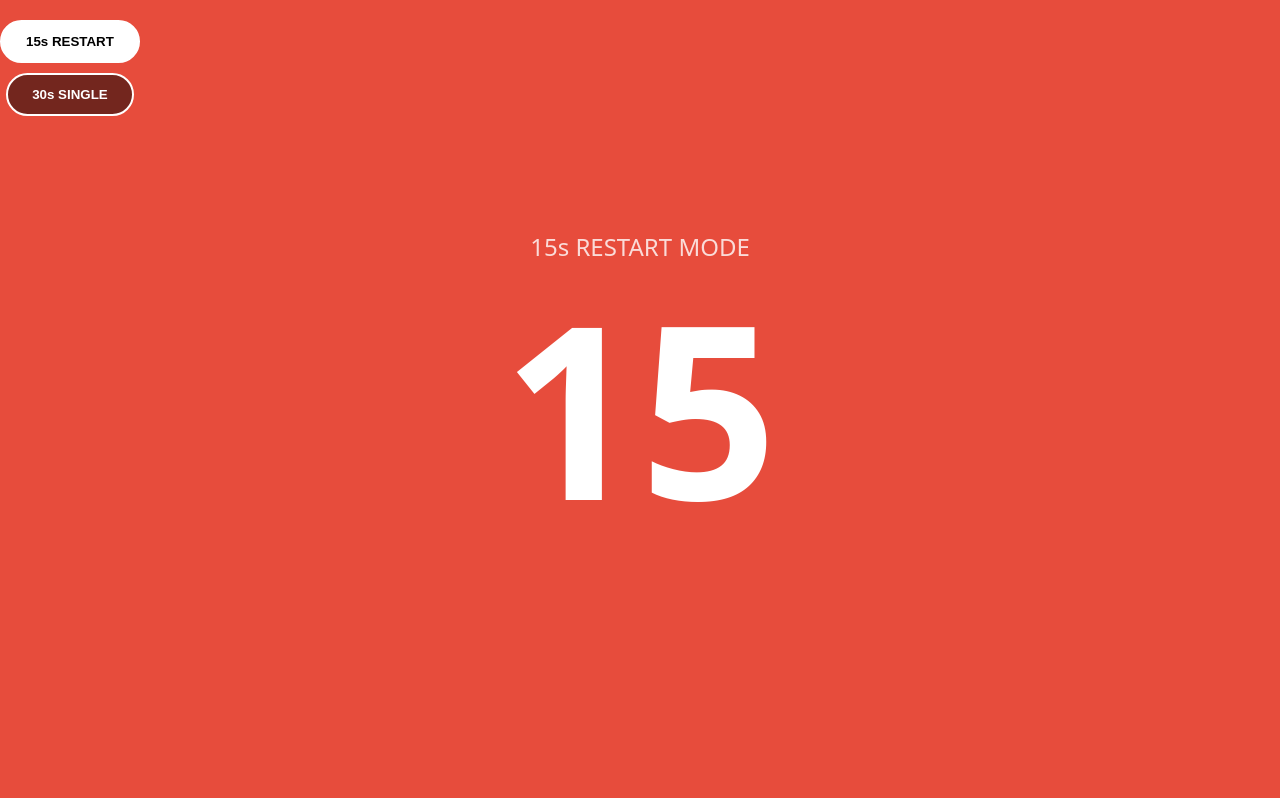
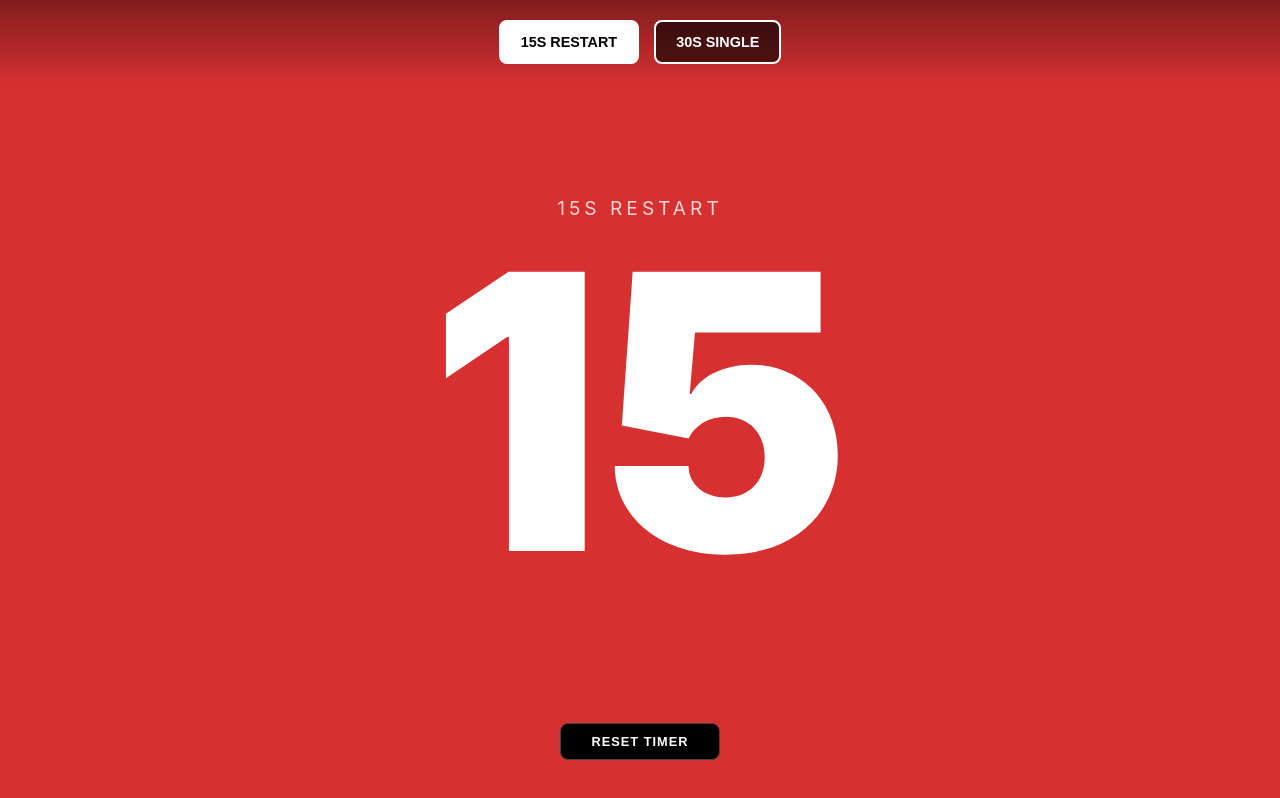
Before and after one commit to remy/tools, a plain HTML site: page buzzer/index.html in a window 1280 px wide. Drawn offline with Linux system fonts and the light colour scheme.

Commit message:
Update index.html

```diff
--- a/buzzer/index.html
+++ b/buzzer/index.html
@@ -2,15 +2,14 @@
 <html lang="en">
 <head>
     <meta charset="UTF-8">
-    <meta name="viewport" content="width=device-width, initial-scale=1.0">
-    <title>Universal Buzzer</title>
+    <meta name="viewport" content="width=device-width, initial-scale=1.0, maximum-scale=1.0, user-scalable=no">
+    <title>Fixed Multi-Buzzer</title>
     <style>
         :root {
-            --bg-color: #1a1a1a;
-            --buzzer-red: #e74c3c;
-            --buzzer-blue: #3498db;
-            --buzzer-green: #27ae60;
-            --text-white: #ffffff;
+            --bg-dark: #121212;
+            --red: #d63031;
+            --blue: #0984e3;
+            --green: #00b894;
         }
 
         body, html {
@@ -18,187 +17,199 @@
             padding: 0;
             height: 100vh;
             width: 100vw;
-            background-color: var(--bg-color);
-            font-family: system-ui, sans-serif;
+            background-color: var(--bg-dark);
+            font-family: -apple-system, BlinkMacSystemFont, "Segoe UI", Roboto, Helvetica, Arial, sans-serif;
             overflow: hidden;
-            user-select: none;
-            touch-action: manipulation; /* Prevents double-tap zoom delay on mobile */
+            touch-action: manipulation;
         }
 
-        /* The background that acts as the buzzer */
-        #main-canvas {
-            position: absolute;
+        /* The background is the buzzer. It fills 100% of the screen. */
+        #buzzer-bg {
+            position: fixed;
             top: 0;
             left: 0;
             width: 100%;
             height: 100%;
+            background-color: var(--red);
             display: flex;
             flex-direction: column;
             justify-content: center;
             align-items: center;
-            background-color: var(--buzzer-red);
-            transition: background-color 0.2s;
             z-index: 1;
+            transition: background-color 0.15s ease;
         }
 
-        /* UI Overlay - things that are NOT the buzzer */
-        .ui-layer {
-            position: relative;
+        /* Top Bar for Mode Selection */
+        .top-nav {
+            position: fixed;
+            top: 0;
+            left: 0;
+            width: 100%;
+            padding: 20px 0;
+            display: flex;
+            justify-content: center;
+            gap: 15px;
             z-index: 10;
-            pointer-events: none; /* Allows clicks to pass through to the background */
-            display: flex;
-            flex-direction: column;
-            align-items: center;
+            background: linear-gradient(to bottom, rgba(0,0,0,0.4), transparent);
         }
 
-        /* Buttons must have pointer-events: auto to be clickable */
-        .interactive {
-            pointer-events: auto;
+        .btn {
+            padding: 12px 20px;
+            border: 2px solid white;
+            border-radius: 8px;
+            background: rgba(0,0,0,0.6);
+            color: white;
+            font-weight: bold;
+            text-transform: uppercase;
+            font-size: 0.9rem;
+            cursor: pointer;
+            min-width: 120px;
+            pointer-events: auto; /* Ensures buttons are clickable */
         }
 
-        #controls {
-            position: fixed;
-            top: 20px;
-            display: flex;
-            gap: 10px;
-        }
-
-        .mode-btn {
-            padding: 12px 24px;
-            border: 2px solid white;
-            border-radius: 30px;
-            background: rgba(0,0,0,0.5);
-            color: white;
-            font-weight: bold;
-            cursor: pointer;
-        }
-
-        .mode-btn.active {
+        .btn.active {
             background: white;
             color: black;
         }
 
-        #timer-display {
-            font-size: 15rem;
+        /* Center Content */
+        #timer-text {
+            font-size: 30vw; /* Responsive font size based on width */
             font-weight: 900;
-            color: var(--text-white);
+            color: white;
+            line-height: 1;
+            pointer-events: none; /* Clicks pass through to background */
+        }
+
+        #mode-label {
+            font-size: 1.2rem;
+            color: rgba(255,255,255,0.8);
+            text-transform: uppercase;
+            letter-spacing: 4px;
             pointer-events: none;
         }
 
-        #status-text {
-            font-size: 1.5rem;
-            color: rgba(255,255,255,0.8);
-            margin-bottom: -20px;
-            pointer-events: none;
+        /* Bottom Reset Button */
+        .bottom-bar {
+            position: fixed;
+            bottom: 40px;
+            width: 100%;
+            display: flex;
+            justify-content: center;
+            z-index: 10;
         }
 
         #reset-btn {
-            position: fixed;
-            bottom: 30px;
-            padding: 10px 25px;
             background: #000;
-            color: #fff;
-            border: 1px solid #555;
-            border-radius: 5px;
-            cursor: pointer;
+            border: 1px solid #444;
+            padding: 10px 30px;
+            font-size: 0.8rem;
+            letter-spacing: 1px;
+        }
+
+        #reset-btn:active {
+            background: #222;
         }
     </style>
 </head>
 <body>
 
-    <div id="main-canvas">
-        <div class="ui-layer">
-            <div id="status-text">15s RESTART MODE</div>
-            <div id="timer-display">15</div>
-        </div>
+    <div id="buzzer-bg">
+        <div id="mode-label">15s RESTART</div>
+        <div id="timer-text">15</div>
     </div>
 
-    <div id="controls" class="ui-layer">
-        <button id="mode15" class="mode-btn active interactive">15s RESTART</button>
-        <button id="mode30" class="mode-btn interactive">30s SINGLE</button>
+    <div class="top-nav">
+        <button id="mode15" class="btn active">15s RESTART</button>
+        <button id="mode30" class="btn">30s SINGLE</button>
     </div>
 
-    <button id="reset-btn" class="interactive">RESET EVERYTHING</button>
+    <div class="bottom-bar">
+        <button id="reset-btn" class="btn">RESET TIMER</button>
+    </div>
 
     <script>
         let timeLeft = 15;
         let timerInterval = null;
         let currentMode = '15s';
 
-        const canvas = document.getElementById('main-canvas');
-        const display = document.getElementById('timer-display');
-        const status = document.getElementById('status-text');
+        const bg = document.getElementById('buzzer-bg');
+        const timerDisplay = document.getElementById('timer-text');
+        const label = document.getElementById('mode-label');
         const btn15 = document.getElementById('mode15');
         const btn30 = document.getElementById('mode30');
 
-        function updateUI() {
-            display.innerText = timeLeft;
+        function updateScreen() {
+            timerDisplay.innerText = timeLeft;
             if (currentMode === '15s') {
-                canvas.style.backgroundColor = 'var(--buzzer-red)';
-                status.innerText = "15s RESTART MODE";
+                bg.style.backgroundColor = 'var(--red)';
+                label.innerText = "15s RESTART";
             } else {
-                canvas.style.backgroundColor = 'var(--buzzer-blue)';
-                status.innerText = "30s SINGLE MODE";
+                bg.style.backgroundColor = 'var(--blue)';
+                label.innerText = "30s SINGLE";
             }
         }
 
-        function startTimer() {
+        function runTimer() {
             if (timerInterval) clearInterval(timerInterval);
-
             timerInterval = setInterval(() => {
                 timeLeft--;
-                display.innerText = timeLeft;
+                timerDisplay.innerText = timeLeft;
 
                 if (timeLeft <= 0) {
                     clearInterval(timerInterval);
                     timerInterval = null;
-                    display.innerText = "0";
-                    canvas.style.backgroundColor = 'var(--buzzer-green)';
+                    timerDisplay.innerText = "0";
+                    bg.style.backgroundColor = 'var(--green)';
                 }
             }, 1000);
         }
 
-        // THE MASTER LISTENER
+        // Logic for "Anywhere" click
         window.addEventListener('mousedown', (e) => {
-            // 1. Check if we clicked a specific button
-            if (e.target.id === 'mode15') {
+            const id = e.target.id;
+
+            // 1. If hitting a control button, do nothing else
+            if (id === 'mode15') {
                 currentMode = '15s';
                 timeLeft = 15;
                 btn15.classList.add('active');
                 btn30.classList.remove('active');
                 clearInterval(timerInterval);
                 timerInterval = null;
-                updateUI();
+                updateScreen();
                 return;
             }
 
-            if (e.target.id === 'mode30') {
+            if (id === 'mode30') {
                 currentMode = '30s';
                 timeLeft = 30;
                 btn30.classList.add('active');
                 btn15.classList.remove('active');
                 clearInterval(timerInterval);
                 timerInterval = null;
-                updateUI();
+                updateScreen();
                 return;
             }
 
-            if (e.target.id === 'reset-btn') {
+            if (id === 'reset-btn') {
                 timeLeft = (currentMode === '15s') ? 15 : 30;
                 clearInterval(timerInterval);
                 timerInterval = null;
-                updateUI();
+                updateScreen();
                 return;
             }
 
-            // 2. If we didn't click a button, it's a "Buzzer Tap"
+            // 2. Otherwise, it's a Buzzer Tap
             if (currentMode === '15s') {
-                timeLeft = 15; // Force back to 15
-                updateUI();
-                startTimer();
-            } else if (currentMode === '30s' && !timerInterval && timeLeft > 0) {
-                // Only starts if not already running in 30s mode
-                startTimer();
+                timeLeft = 15;
+                updateScreen();
+                runTimer();
+            } else {
+                // 30s Mode: Start only if not already running
+                if (!timerInterval && timeLeft > 0) {
+                    runTimer();
+                }
             }
         });
     </script>
```
